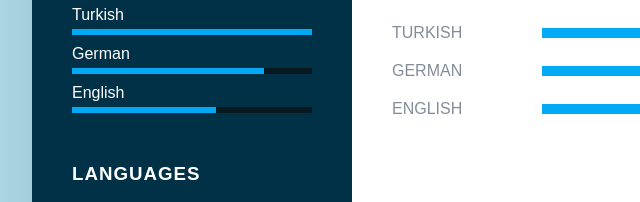
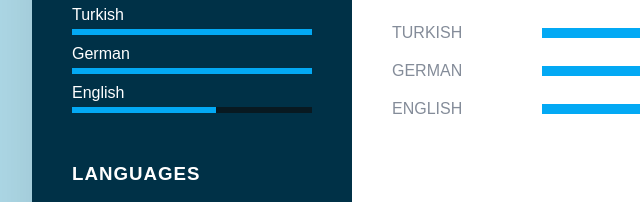
Before and after one commit to eminsamed/Powercoders_2022, a plain HTML site: page index.html in a window 1280 px wide. Shown: the part 747-949 px from the top of the page, 108-748 px from the left. Drawn offline with Linux system fonts and the light colour scheme.

Commit message:
Update index.html

```diff
--- a/index.html
+++ b/index.html
@@ -65,7 +65,7 @@
                     <li>
                         <span class="text">German</span>
                         <span class="percent">
-                            <div style="width: 80%;"></div>
+                            <div style="width: 100%;"></div>
                         </span>
                     </li>
                     <li>
```
